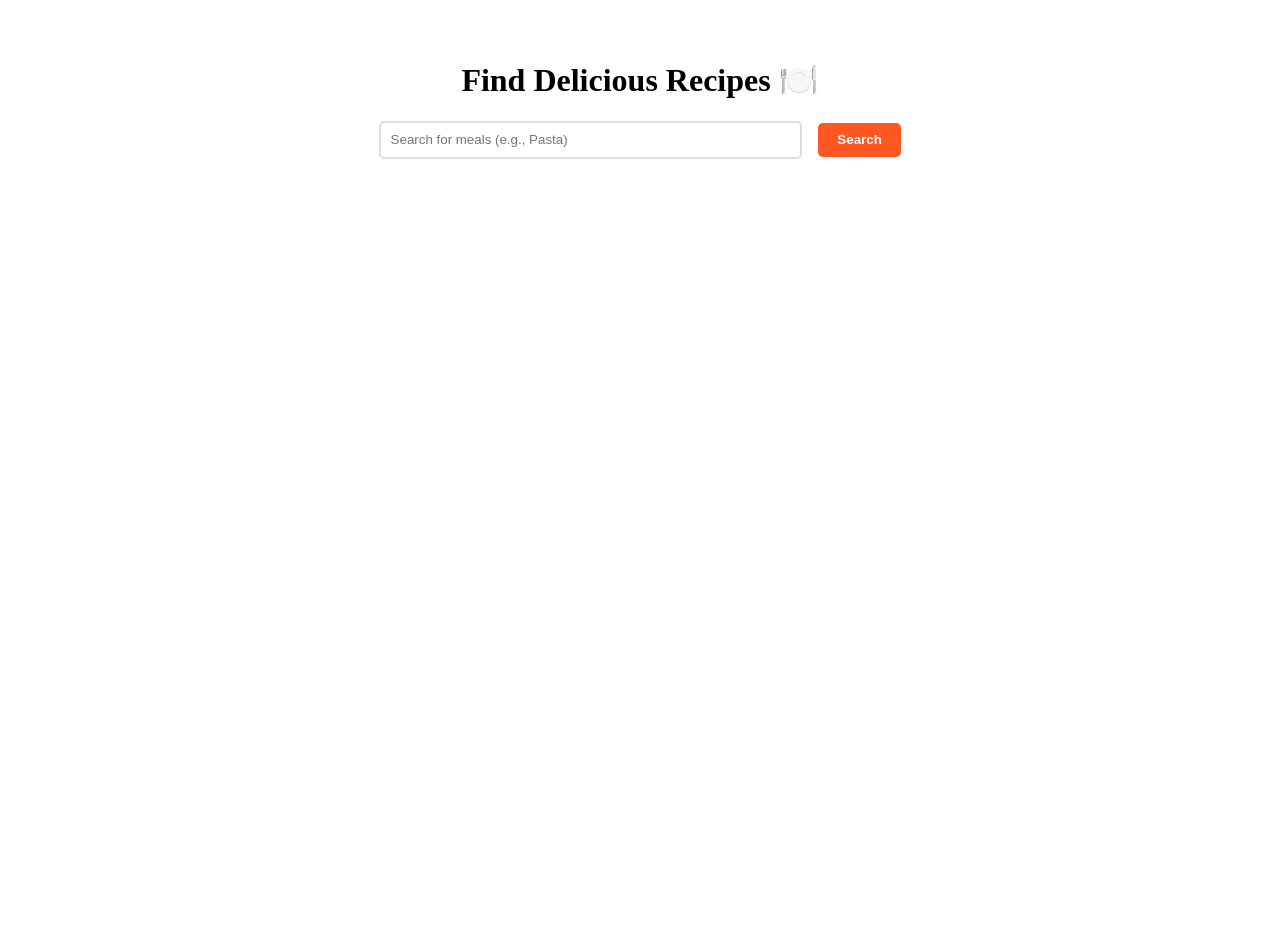
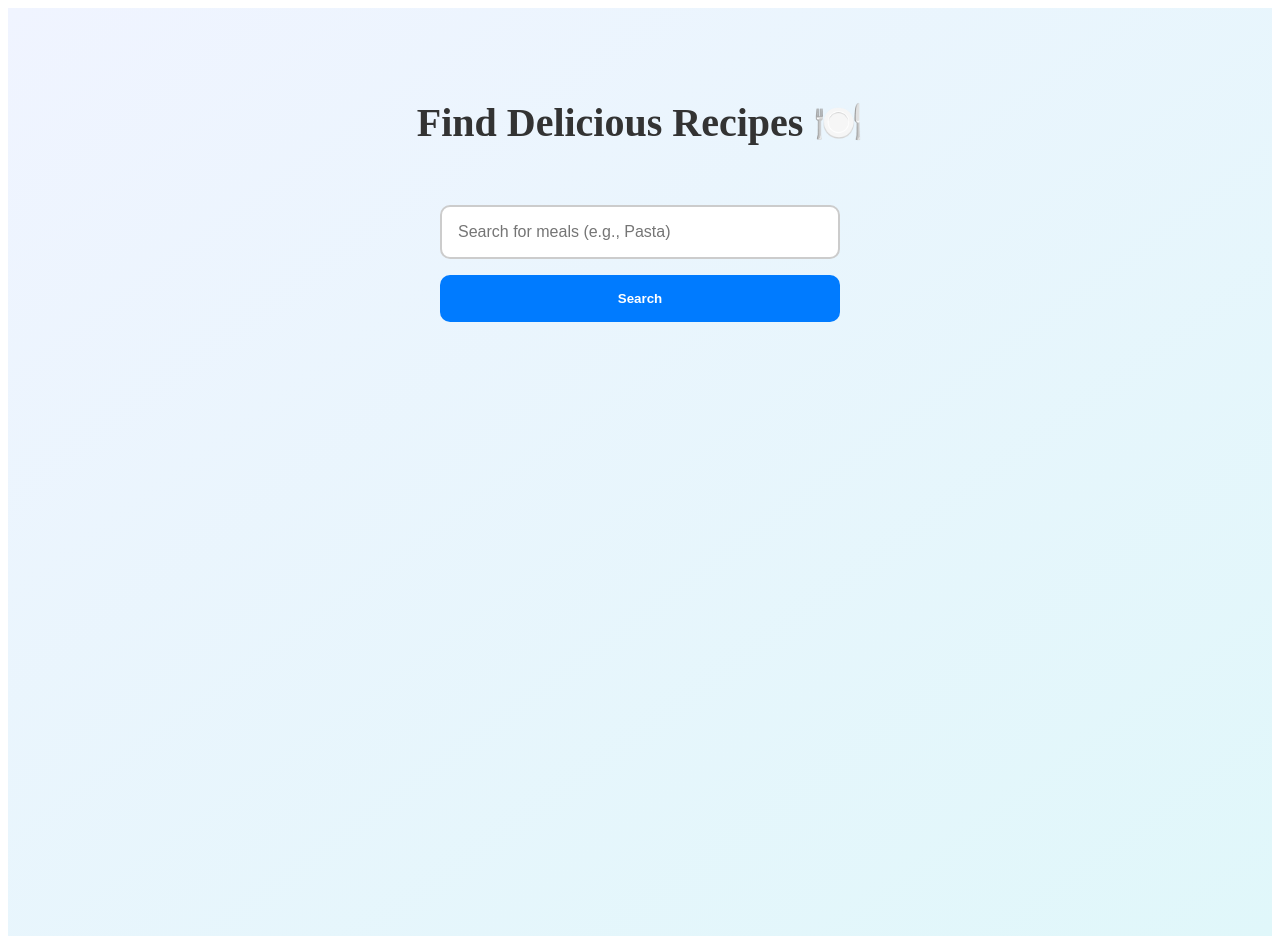
Before and after one commit to NamanKajla/Tasty-Bites, a React (Vite) app: page / in a window 1280 px wide. Before the commit the page ends 800 px from the top, so only its background shows below. Built offline with nearby package versions, Linux system fonts and the light colour scheme.

Commit message:
update css

```diff
--- a/src/pages/Home.css
+++ b/src/pages/Home.css
@@ -1,32 +1,58 @@
 .home-page {
-  text-align: center;
-  padding: 2rem;
+  display: flex;
+  flex-direction: column;
+  align-items: center;
+  padding: 4rem 1rem;
+  background: linear-gradient(to bottom right, #f0f4ff, #e0f7fa);
+  min-height: 100vh;
+}
+
+.home-page h1 {
+  font-size: 2.5rem;
+  font-weight: 700;
+  color: #333;
+}
+
+.search-form {
+  margin-top: 2rem;
+  display: flex;
+  flex-direction: column;
+  gap: 1rem;
+  width: 100%;
+  max-width: 400px;
 }
 
 .search-form input {
-  padding: 0.6rem;
-  width: 60%;
-  max-width: 400px;
-  border: 2px solid #ddd;
-  border-radius: 5px;
-  margin-right: 1rem;
+  padding: 1rem;
+  border: 2px solid #ccc;
+  border-radius: 10px;
+  font-size: 1rem;
+  transition: border 0.3s;
+}
+
+.search-form input:focus {
+  outline: none;
+  border-color: #007bff;
 }
 
 .search-form button {
-  padding: 0.6rem 1.2rem;
+  padding: 1rem;
+  background: #007bff;
+  color: white;
+  font-weight: 600;
   border: none;
-  background-color: #ff5722;
-  color: white;
-  font-weight: bold;
-  border-radius: 5px;
+  border-radius: 10px;
   cursor: pointer;
+  transition: background 0.3s;
 }
 
-.input-error {
-  border-color: red;
+.search-form button:hover {
+  background: #0056b3;
 }
 
 .error-text {
   color: red;
-  margin-top: 0.5rem;
+  font-size: 0.9rem;
+  margin-top: -5px;
+  text-align: left;
 }
--- a/src/pages/Recipes.css
+++ b/src/pages/Recipes.css
@@ -1,25 +1,34 @@
 .recipes-page {
-    padding: 2rem;
-    text-align: center;
+    padding: 3rem 1rem;
+    background-color: #f9fbfe;
+    min-height: 100vh;
   }
 
-  .recipes-page span {
-    color: #ff5722;
+  .recipes-page h2 {
+    font-size: 2rem;
+    font-weight: 600;
+    text-align: center;
+    color: #222;
   }
 
-  .recipes-grid {
+  .highlight {
+    color: #007bff;
+  }
+
+  .recipe-list {
+    margin-top: 2rem;
     display: grid;
-    grid-template-columns: repeat(auto-fit, minmax(220px, 1fr));
-    gap: 1.5rem;
-    margin-top: 2rem;
+    gap: 2rem;
+    grid-template-columns: repeat(auto-fit, minmax(280px, 1fr));
+    padding: 0 1rem;
   }
 
   .recipe-card {
-    border: 1px solid #ddd;
-    border-radius: 10px;
-    padding: 1rem;
-    box-shadow: 0 2px 8px rgba(0,0,0,0.1);
-    transition: transform 0.2s ease;
+    background-color: #ffffff;
+    border-radius: 16px;
+    overflow: hidden;
+    box-shadow: 0 8px 16px rgba(0, 0, 0, 0.05);
+    transition: transform 0.3s ease;
   }
 
   .recipe-card:hover {
@@ -28,18 +37,35 @@
 
   .recipe-card img {
     width: 100%;
-    height: 150px;
+    height: 200px;
     object-fit: cover;
-    border-radius: 8px;
   }
 
   .recipe-card h3 {
-    margin: 0.5rem 0;
-    font-size: 1.1rem;
+    padding: 1rem 1rem 0.5rem;
+    margin: 0;
+    font-size: 1.25rem;
+    color: #333;
+  }
+
+  .recipe-card p {
+    padding: 0 1rem;
+    color: #666;
+    font-size: 0.95rem;
   }
 
   .recipe-card a {
-    color: #ff7043;
+    display: block;
+    padding: 1rem;
+    text-align: center;
+    background-color: #007bff;
+    color: white;
+    font-weight: 500;
     text-decoration: none;
-    font-weight: bold;
+    border-top: 1px solid #e0e0e0;
+    transition: background 0.3s;
   }
+
+  .recipe-card a:hover {
+    background-color: #0056b3;
+  }
```
